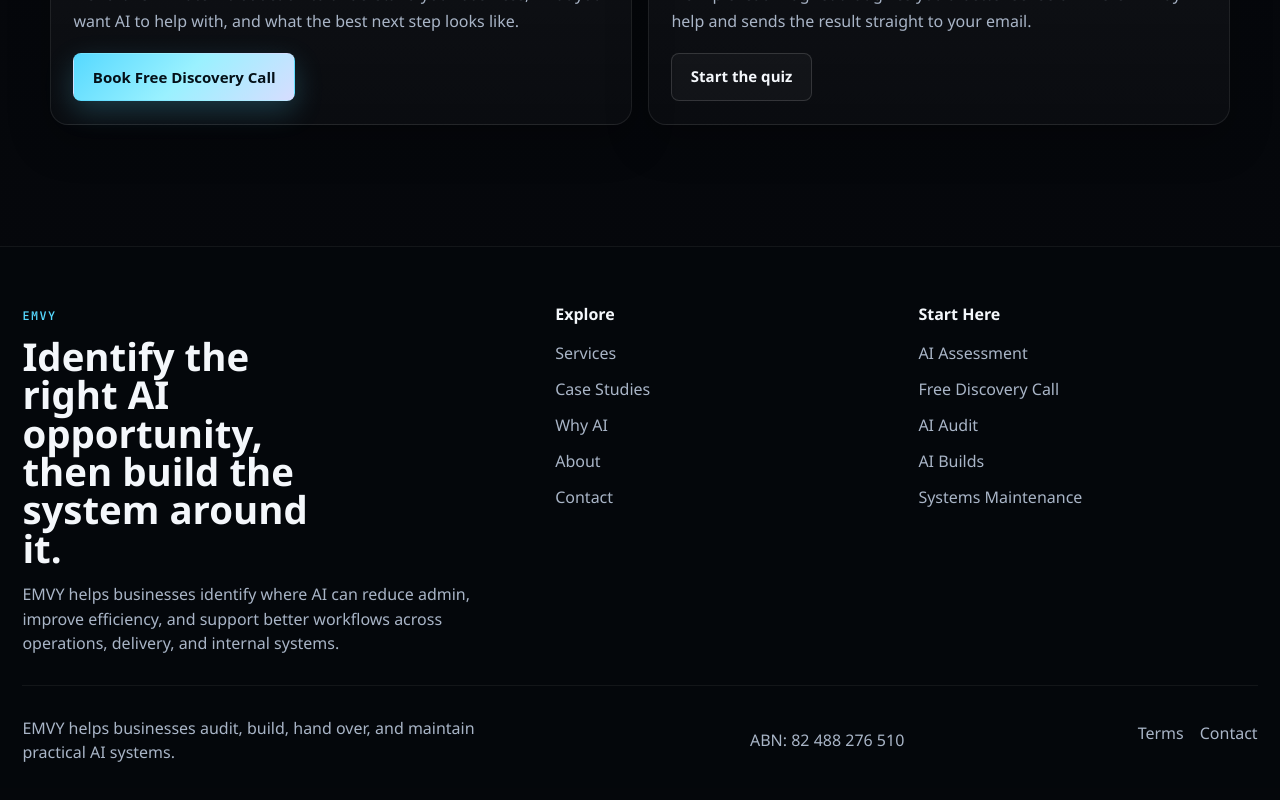
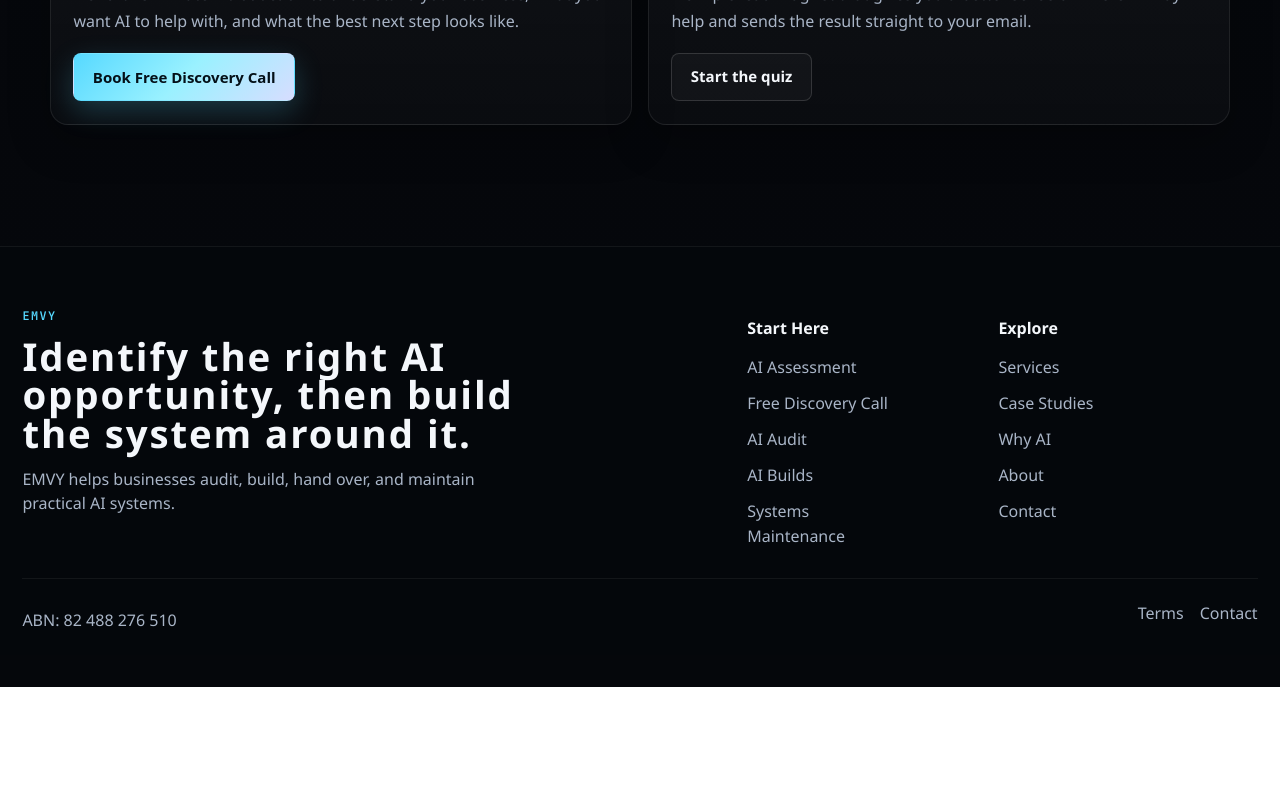
Before and after one commit to duskmetamask-bit/emvy-website-v2, a Next.js app: page / in a window 1280 px wide. Shown: the part 4127-4927 px from the top of the page. After the commit the page ends 4814 px from the top, so only its background shows below. Built offline with nearby package versions, Linux system fonts and the light colour scheme.

Commit message:
Checkpoint: 2026-05-30 04:09

```diff
--- a/app/globals.css
+++ b/app/globals.css
@@ -1583,6 +1583,7 @@
   grid-template-columns: minmax(0, 1.2fr) repeat(2, minmax(0, 0.8fr));
   gap: 1.5rem;
   padding: 1.4rem 0 1.8rem;
+  align-items: start;
 }
 
 .site-footer__intro h2,
@@ -1592,9 +1593,10 @@
 }
 
 .site-footer__intro h2 {
-  max-width: 14ch;
+  max-width: none;
   font-size: clamp(1.7rem, 3vw, 2.5rem);
   line-height: 1;
+  letter-spacing: 0.05em;
 }
 
 .site-footer__intro p:last-child,
@@ -1606,12 +1608,29 @@
 
 .site-footer__grid h3 {
   font-size: 1rem;
+  margin-top: 0.9rem;
 }
 
 .site-footer__links {
   display: grid;
   gap: 0.7rem;
   margin-top: 0.9rem;
+}
+
+.site-footer__links--right {
+  margin-left: 5rem;
+}
+
+.footer-start-here h3 {
+  margin-left: 12rem;
+}
+
+.footer-start-here .site-footer__links {
+  margin-left: 12rem;
+}
+
+.footer-explore h3 {
+  margin-left: 5rem;
 }
 
 .site-footer__links a,
--- a/components/Footer.tsx
+++ b/components/Footer.tsx
@@ -23,24 +23,10 @@
         <div className="site-footer__intro">
           <p className="section-kicker">EMVY</p>
           <h2>Identify the right AI opportunity, then build the system around it.</h2>
-          <p>
-            EMVY helps businesses identify where AI can reduce admin, improve efficiency, and
-            support better workflows across operations, delivery, and internal systems.
-          </p>
+          <p>EMVY helps businesses audit, build, hand over, and maintain practical AI systems.</p>
         </div>
 
-        <div>
-          <h3>Explore</h3>
-          <div className="site-footer__links">
-            {primaryLinks.map((link) => (
-              <Link key={link.href} href={link.href}>
-                {link.label}
-              </Link>
-            ))}
-          </div>
-        </div>
-
-        <div>
+        <div className="footer-start-here">
           <h3>Start Here</h3>
           <div className="site-footer__links">
             {conversionLinks.map((link) => (
@@ -50,10 +36,20 @@
             ))}
           </div>
         </div>
+
+        <div className="footer-explore">
+          <h3>Explore</h3>
+          <div className="site-footer__links site-footer__links--right">
+            {primaryLinks.map((link) => (
+              <Link key={link.href} href={link.href}>
+                {link.label}
+              </Link>
+            ))}
+          </div>
+        </div>
       </div>
 
       <div className="site-footer__meta">
-        <p>EMVY helps businesses audit, build, hand over, and maintain practical AI systems.</p>
         <p>ABN: 82 488 276 510</p>
         <div>
           <Link href="/terms">Terms</Link>
```
